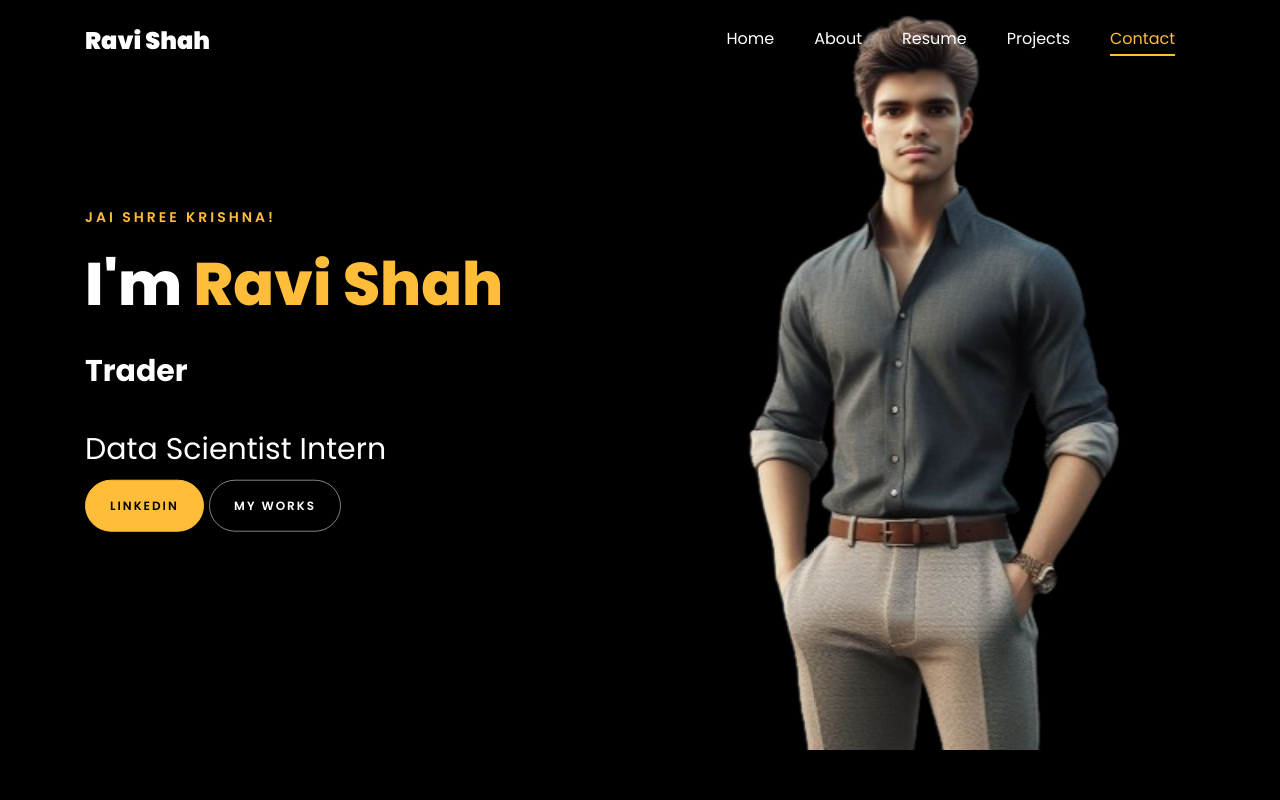
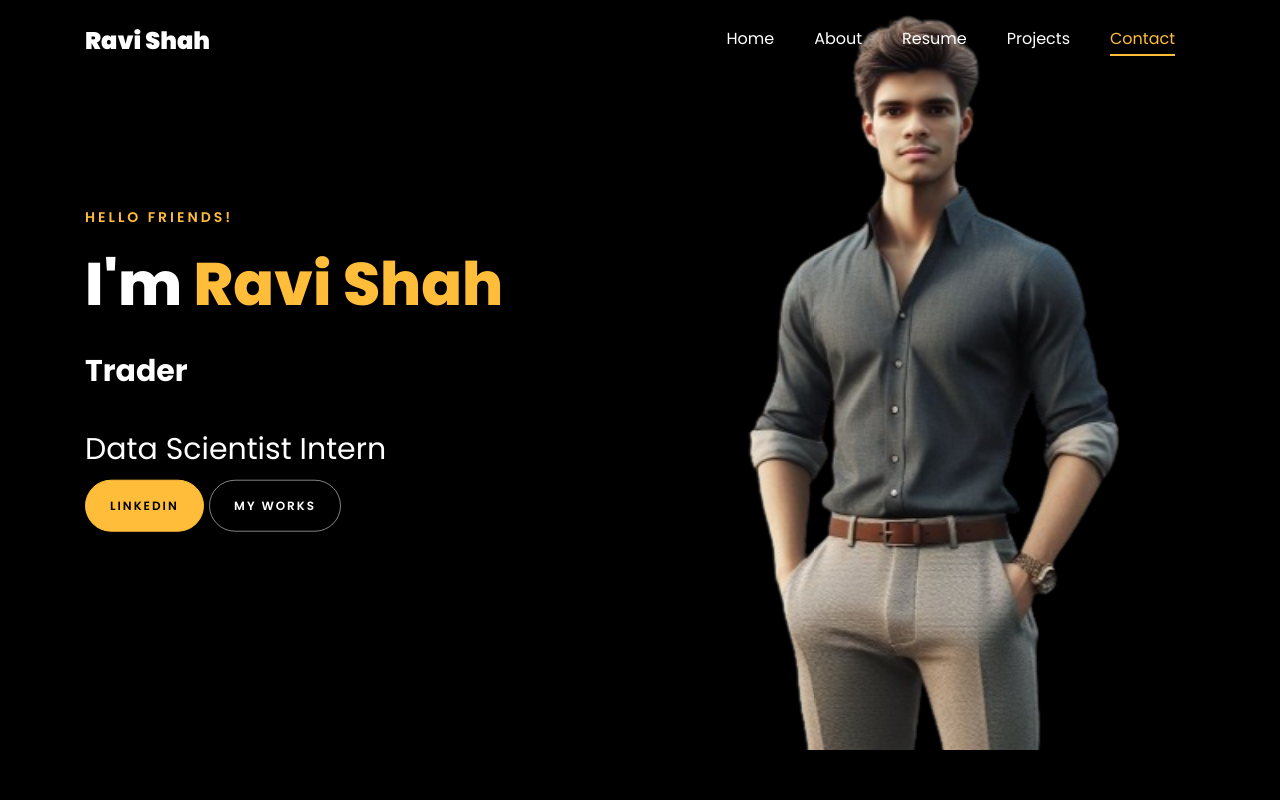
Before and after one commit to ravifs07/ravifs07.github.io, a plain HTML site: page index.html in a window 1280 px wide. Shown: the top 800 px of the page. Drawn offline with Linux system fonts and the light colour scheme; files whose address does not match are found by name.

Commit message:
Update index.html

```diff
--- a/index.html
+++ b/index.html
@@ -146,7 +146,7 @@
 	          	</div>
 		          <div class="one-forth d-flex  align-items-center ftco-animate" data-scrollax=" properties: { translateY: '70%' }">
 		          	<div class="text">
-		          		<span class="subheading">Jai Shree Krishna!</span>
+		          		<span class="subheading">Hello Friends!</span>
 			            <h1 class="mb-4 mt-3">I'm <span>Ravi Shah</span></h1>
 
 						<!-- Element to contain animated typing -->
```
